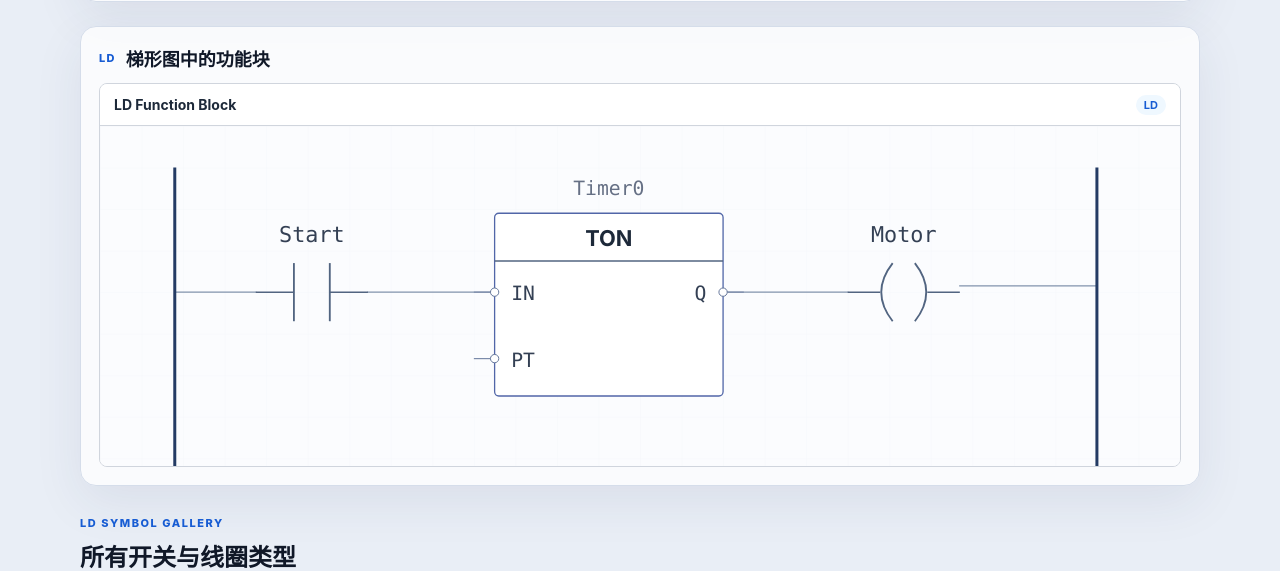
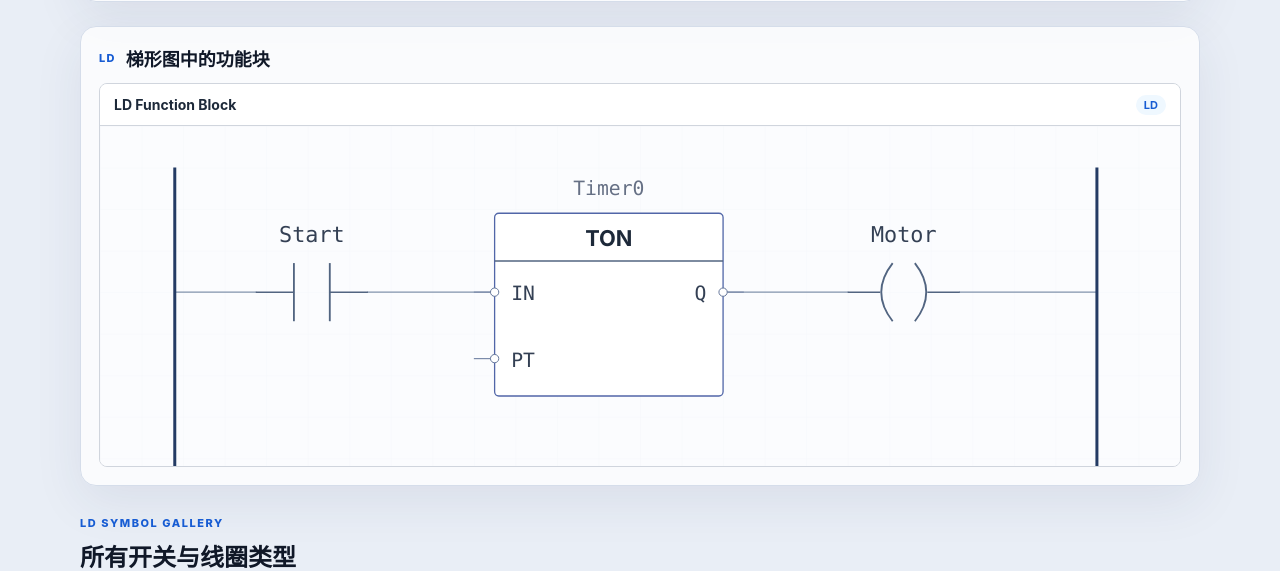
Before and after one commit to angleyanalbedo/react-plc-diagram, a React (Vite) app in the folder apps/playground/: page / in a window 1280 px wide. Shown: the part 1164-1735 px from the top of the page. Built offline with nearby package versions, Linux system fonts and the light colour scheme.

Commit message:
fix: connect LD coil to right rail

```diff
--- a/apps/playground/src/main.tsx
+++ b/apps/playground/src/main.tsx
@@ -74,7 +74,7 @@ const ldFunctionBlockProgram: OpenPlcProgram = {
       { id: "rail-start", source: { nodeId: "left-rail" }, target: { nodeId: "start" }, points: [{ x: 36, y: 80 }, { x: 75, y: 80 }] },
       { id: "start-ton", source: { nodeId: "start" }, target: { nodeId: "ton", pinId: "in" }, points: [{ x: 129, y: 80 }, { x: 190, y: 80 }] },
       { id: "ton-motor", source: { nodeId: "ton", pinId: "q" }, target: { nodeId: "motor" }, points: [{ x: 300, y: 80 }, { x: 360, y: 80 }] },
-      { id: "motor-rail", source: { nodeId: "motor" }, target: { nodeId: "right-rail" }, points: [{ x: 414, y: 77 }, { x: 480, y: 77 }] },
+      { id: "motor-rail", source: { nodeId: "motor" }, target: { nodeId: "right-rail" }, points: [{ x: 414, y: 80 }, { x: 480, y: 80 }] },
     ],
   },
 };
```
